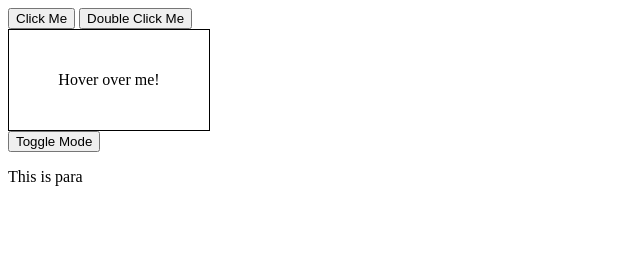
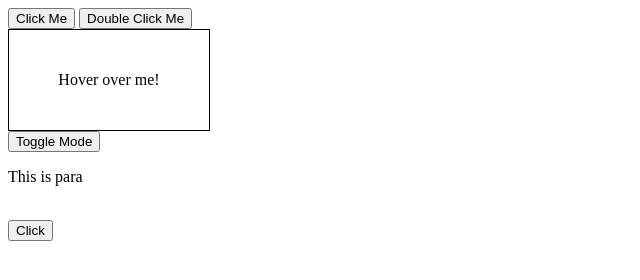
Before and after one commit to yaseenshaikh471/mywebsite, a plain HTML site: page Notes.html in a window 1280 px wide. Shown: the whole page, without its empty margins (0-640 px from the left). Drawn offline with Linux system fonts and the light colour scheme.

Commit message:
Just adding
to check pull

```diff
--- a/Notes.html
+++ b/Notes.html
@@ -13,6 +13,8 @@
     </div>
     <button id="mode">Toggle Mode</button>
     <p>This is para</p>
+    <br>
+    <button onclick="alert('Why?')">Click</button>
 <script src="first.js"></script>
 </body>
 </html>
```
